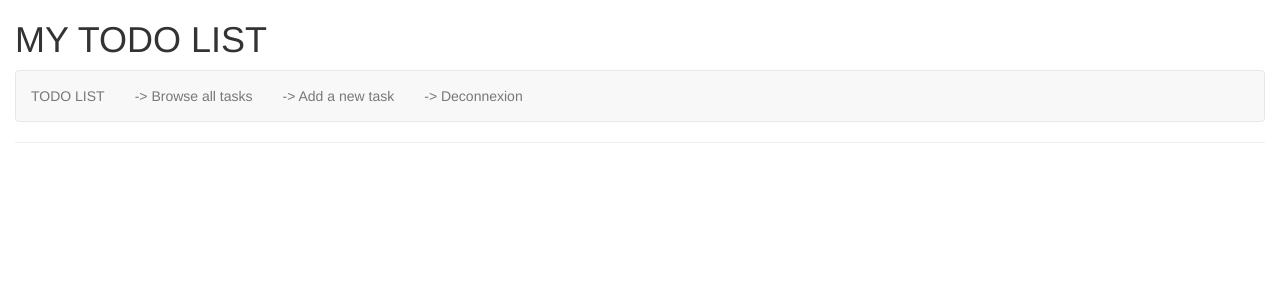
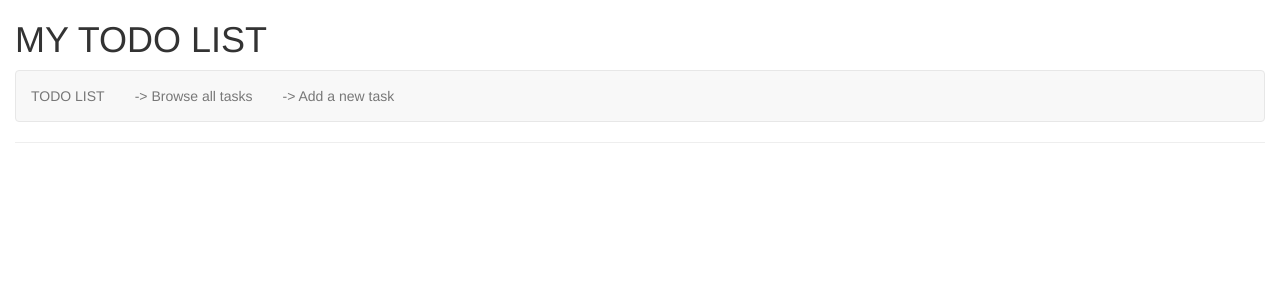
Before and after one commit to LucyTBCZ/project_todolist, a PHP site: page /accueil.php in a window 1280 px wide. Shown: the top 300 px of the page. Run offline with PHP 8.4, Linux system fonts and the light colour scheme; some libraries are stand-ins or nearby versions.

Commit message:
menu sans log out

```diff
--- a/MVC/view/accueil.php
+++ b/MVC/view/accueil.php
@@ -23,7 +23,7 @@
 		    <ul class="nav navbar-nav">
 		     	<li><a href="browse.php"> -> Browse all tasks</a></li>
 				<li><a href="add.php"> -> Add a new task</a></li>
-				<li><a href="deconnexion.php"> -> Deconnexion</a></li>
+				<!--<li><a href="deconnexion.php"> -> Deconnexion</a></li>-->
 		    </ul>
 		</nav>
 
```
